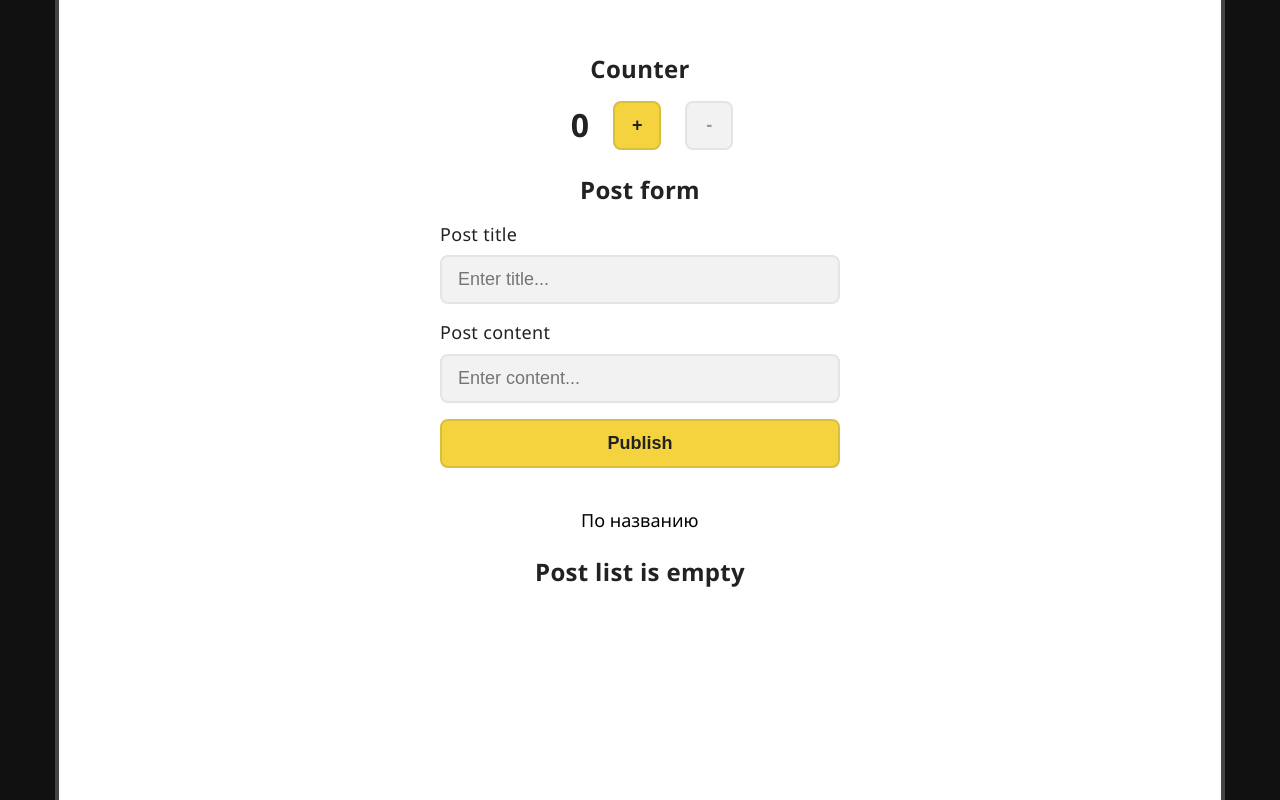
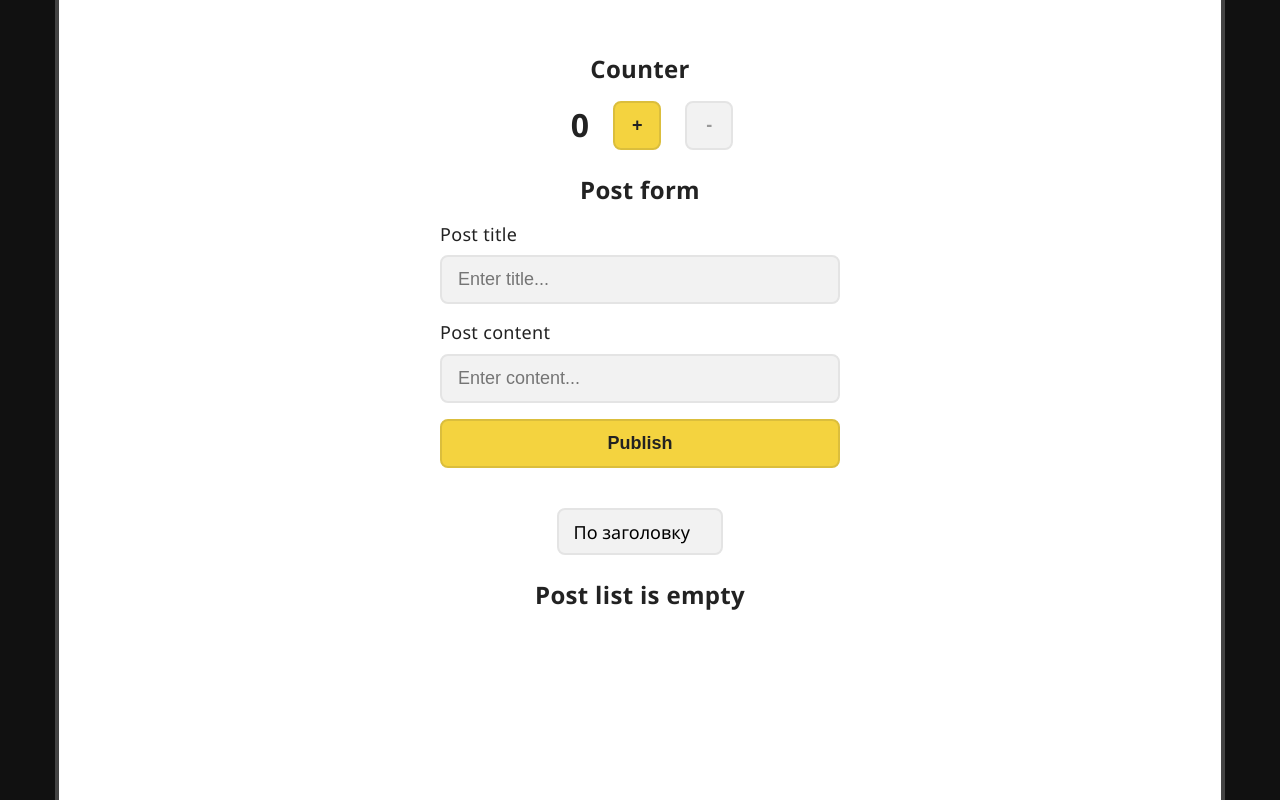
Before and after one commit to rozhedev/ui-lib, a React (Create React App) app: page / in a window 1280 px wide. Built offline with nearby package versions, Linux system fonts and the light colour scheme.

Commit message:
Add sort for posts list.

```diff
--- a/src/App.js
+++ b/src/App.js
@@ -4,22 +4,30 @@ import Counter from "./components/chunks/Counter";
 import Wrapper from "./layout/Wrapper";
 import PostForm from "./components/posts/PostForm";
 import PostList from "./components/posts/PostList";
+import Select from "./components/ui/Select";
 
 function App() {
     const [posts, setPosts] = useState([]);
-    const startText = "Post list is empty";
-    const blogTitle = "Post title"
+    const [selectedSort, setSelectedSort] = useState("");
+
+    const TEXT_CONTENT = {
+        startTitle: "Post list is empty",
+        blogTitle: "Post title",
+    };
 
     const createPostHandler = (newPost) => {
         setPosts([...posts, newPost]);
     };
 
-    // const filterAction = (arr, id) => arr.filter((item) => item?.id === id)
-
     const removePostHandler = (id) => {
         const newList = posts.filter((p) => p.id !== id);
         setPosts(newList);
+    };
 
+    const sortPostsHandler = (sort) => {
+        setSelectedSort(sort);
+        // * Сортируем динамическое свойство "a" (переданне как arg) с "b"
+        setPosts([...posts].sort((a, b) => a[sort].localeCompare(b[sort])));
     };
 
     return (
@@ -30,21 +38,38 @@ function App() {
                     createPost={createPostHandler}
                     posts={posts}
                 />
-                <div className="SortBlock">
-                    <select name="select" id="select">
-                        <option value="sort-by-title" id="sort-by-title">По названию</option>
-                        <option value="sort-by-content" id="sort-by-content">По контенту</option>
-                        <option value="sort-by-id" id="sort-by-id">По ID</option>
-                    </select>
+                <div>
+                    <Select
+                        id="select-sort"
+                        value={selectedSort}
+                        onChange={sortPostsHandler}
+                        defaultValue="Сортировка по"
+
+                        // * значение свойства value должно совпадать
+                        // * с именем свойства объекта newPost из PostForm
+                        options={[
+                            {
+                                label: "По заголовку",
+                                value: "title",
+                            },
+                            {
+                                label: "По контенту",
+                                value: "content",
+                            },
+                            {
+                                label: "По ID",
+                                value: "id",
+                            },
+                        ]}
+                    />
                 </div>
 
-                {posts.length ? <h3>{blogTitle}</h3> : <h3>{startText}</h3> }
+                {posts.length ? <h3>{TEXT_CONTENT.blogTitle}</h3> : <h3>{TEXT_CONTENT.startTitle}</h3>}
                 <PostList
                     title="Posts list"
                     removePost={removePostHandler}
                     posts={posts}
                 />
-
             </Wrapper>
         </div>
     );
--- /dev/null
+++ b/src/components/ui/Select.js
@@ -0,0 +1,29 @@
+import styles from "./Select.module.css";
+
+const Select = ({ id, defaultValue, options, value, onChange, ...props }) => {
+    const varName = null;
+
+    return (
+        <select
+            name={id}
+            id={id}
+            title={id}
+            className={styles.Select}
+            value={value}
+            onChange={(e) => onChange(e.target.value)}
+        >
+            <option
+                key="default-label"
+                disabled
+                value="default-label"
+            >
+                {defaultValue}
+            </option>
+            {options.map((opt) => (
+                <option key={opt.value} value={opt.value}>{opt.label}</option>
+            ))}
+        </select>
+    );
+};
+
+export default Select;
--- /dev/null
+++ b/src/components/ui/Select.module.css
@@ -0,0 +1,13 @@
+.Select {
+    padding: 0.6rem 0.9rem;
+    font-size: 1.125rem;
+    border: 2px solid var(--secondary-lightgray);
+    background-color: var(--primary-lightgray);
+    border-radius: 0.5rem;
+}
+
+.Select:focus {
+    border: 2px solid var(--accent);
+    box-shadow: inset 0 0 4px 0px var(--accent);
+    background-color: #fff;
+}
```
